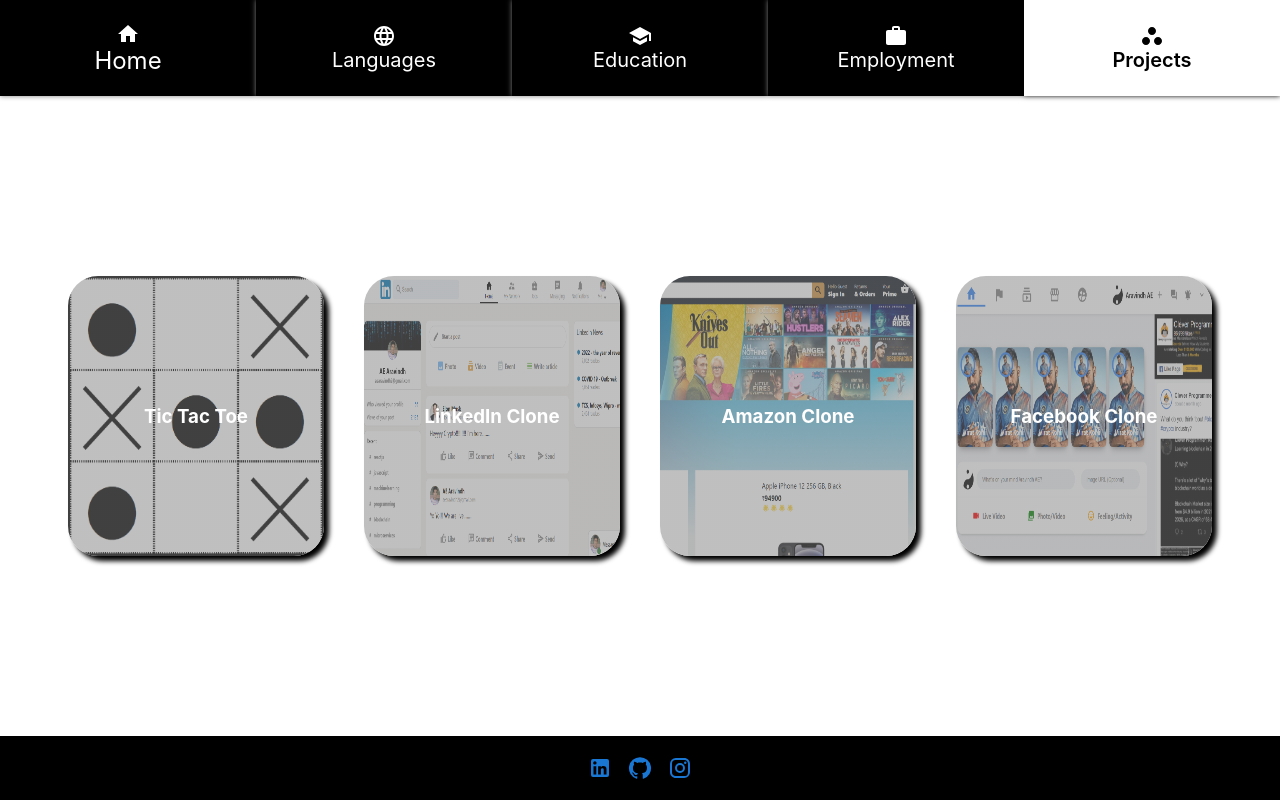
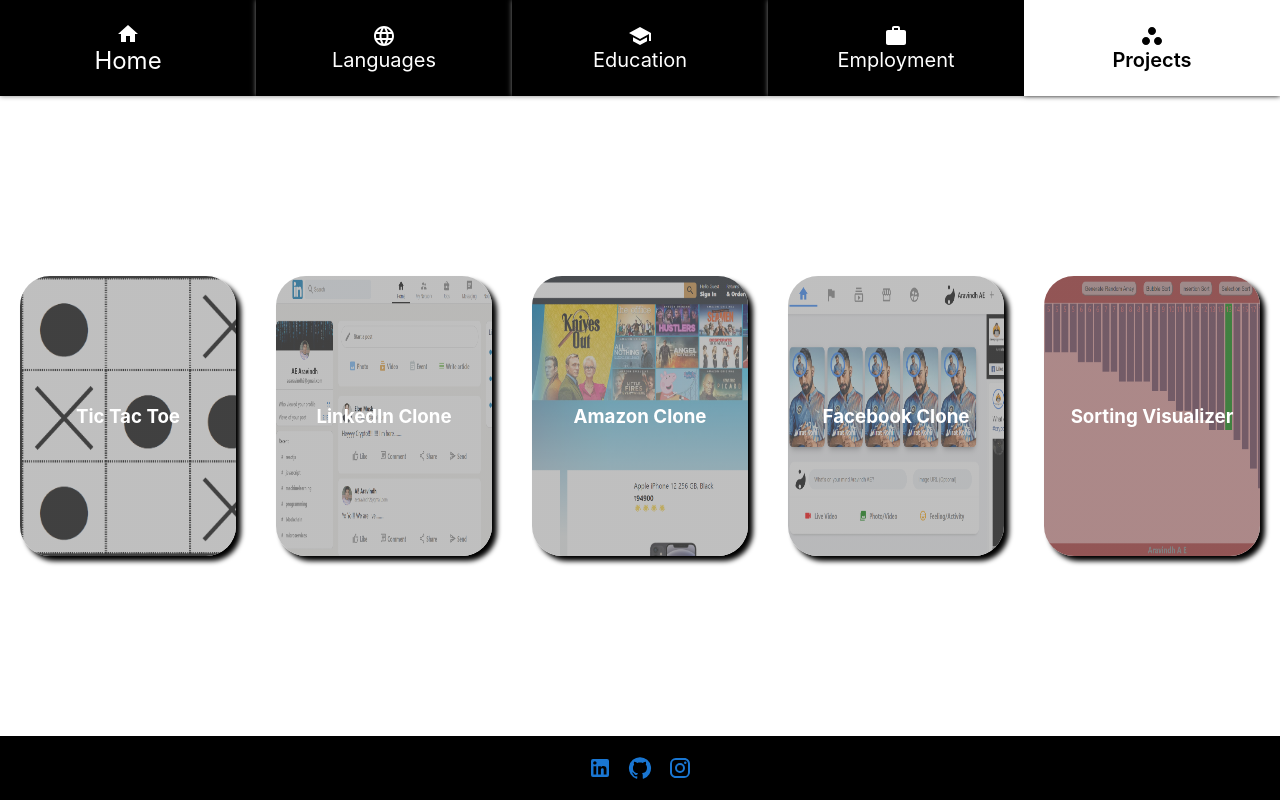
Before and after one commit to aearavindh/profile, a React (Create React App) app: page /projects in a window 1280 px wide. Built offline with nearby package versions, Linux system fonts and the light colour scheme.

Commit message:
Sorting Visualizer project added

```diff
--- a/src/constants/Constants.js
+++ b/src/constants/Constants.js
@@ -3,12 +3,13 @@
   linkedinClone: "https://aearavindh.tk",
   amazonClone: "https://clone-14085.web.app",
   facebookClone: "https://facebook-clone-c4998.web.app",
+  sortingVisualizer: "https://aearavindh.github.io/Sorting-Visualizer",
 };
 
 const links = {
   linkedIn: "https://www.linkedin.com/in/aearavindh",
   github: "https://www.github.com/aearavindh",
-  instagram: "https://www.instagram.com/aravindh_ae"
+  instagram: "https://www.instagram.com/aravindh_ae",
 };
 
 export { projects, links };
--- a/src/constants/Projects.js
+++ b/src/constants/Projects.js
@@ -2,6 +2,7 @@
 import LinkedinClonePreview from "../assets/images/projects/linkedin-clone.png";
 import AmazonClonePreview from "../assets/images/projects/amazon-clone.png";
 import FacebookClonePreview from "../assets/images/projects/facebook-clone.png";
+import SortingVisualizerImage from "../assets/images/projects/sorting-visualizer.png";
 
 const projects = [
   {
@@ -24,6 +25,11 @@
     title: "Facebook Clone",
     background: FacebookClonePreview,
   },
+  {
+    key: "sortingVisualizer",
+    title: "Sorting Visualizer",
+    background: SortingVisualizerImage,
+  },
 ];
 
 export default projects;
```
Also changed, not shown: src/assets/images/projects/sorting-visualizer.png (added).
